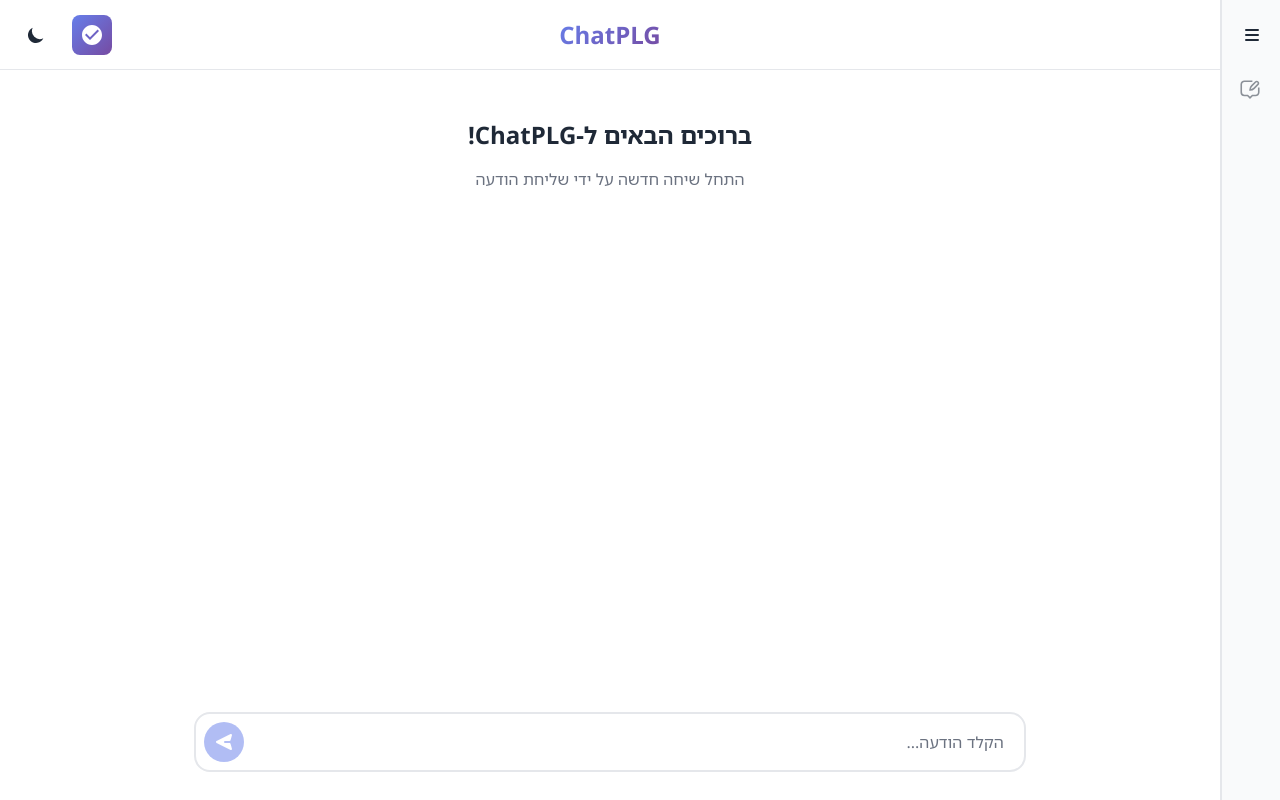
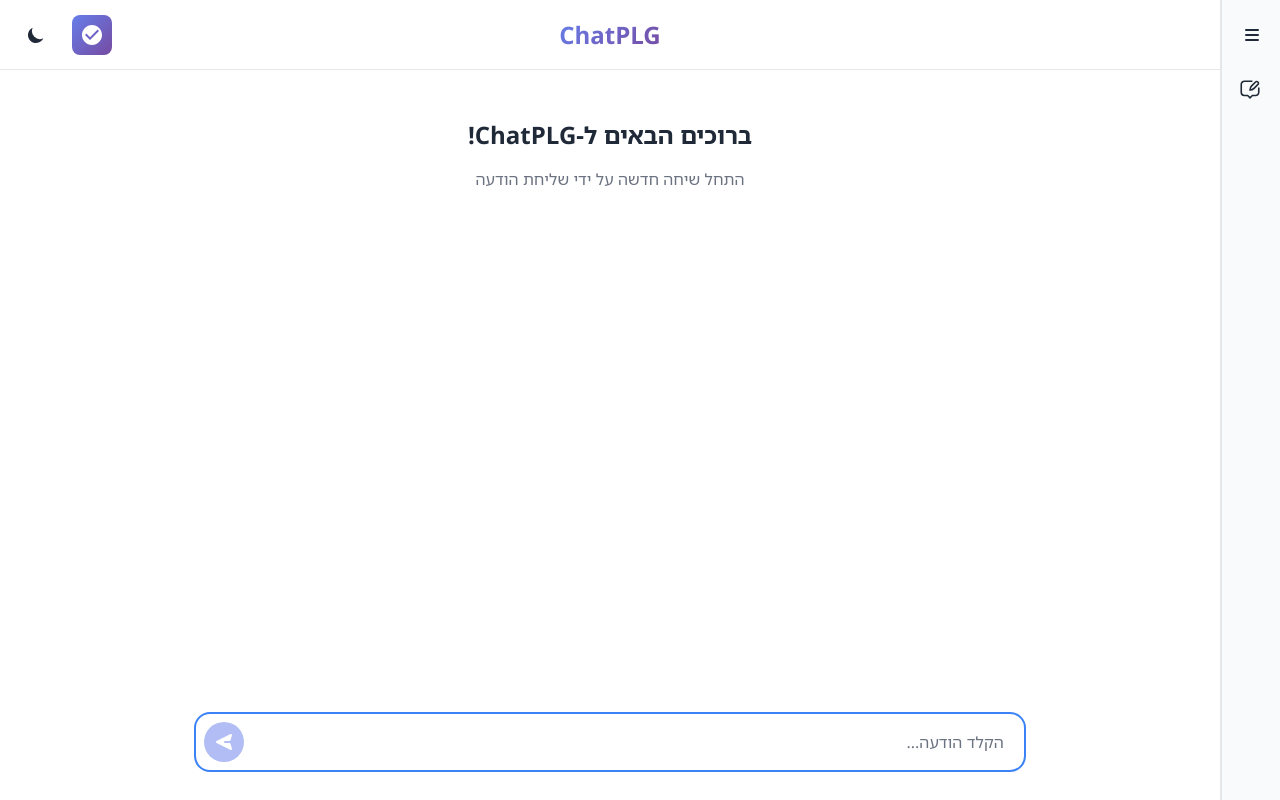
Before and after one commit to Kiloma-Advanced-Solutions/PLG_AI, a Next.js app: page / in a window 1280 px wide. Built offline with nearby package versions, Linux system fonts and the light colour scheme.

Commit message:
highlight the input field instead of disabling new chat icon

```diff
--- a/src/app/page.tsx
+++ b/src/app/page.tsx
@@ -1,6 +1,6 @@
 'use client';
 
-import { useState, useEffect } from 'react';
+import { useState, useEffect, useRef } from 'react';
 import HeaderComponent from '../components/header-component/header-component';
 import SidebarComponent from '../components/sidebar-component/sidebar-component';
 import ChatContainerComponent from '../components/chat-container-component/chat-container-component';
@@ -20,6 +20,9 @@ export default function Home() {
 
   // holds the state of the loading and waiting for the AI response
   const [isLoading, setIsLoading] = useState(false);
+
+  // ref to trigger input focus
+  const [shouldFocusInput, setShouldFocusInput] = useState(false);
 
   // Load conversations from localStorage on mount
   useEffect(() => {
@@ -58,9 +61,12 @@ export default function Home() {
   const createNewChat = () => {
     const currentConversation = getCurrentConversation();
 
-    // if the current conversation is empty, don't create a new chat and close sidebar
+    // if the current conversation is empty, focus the input field instead
     if (currentConversation && currentConversation.messages.length === 0) {
       setIsSidebarOpen(false);
+      setShouldFocusInput(true);
+      // Reset the focus trigger after a short delay
+      setTimeout(() => setShouldFocusInput(false), 100);
       return;
     }
 
@@ -170,7 +176,6 @@ export default function Home() {
   // get the current conversation and the sidebar conversations
   const currentConversation = getCurrentConversation();
   const sidebarConversations = conversations.filter(conv => conv.messages.length > 0);
-  const isNewChatDisabled = currentConversation ? currentConversation.messages.length === 0 : true;
 
   // render the main page
   return (
@@ -187,6 +192,7 @@ export default function Home() {
           onSendMessage={handleSendMessage}
           isLoading={isLoading}
           isSidebarOpen={isSidebarOpen}
+          shouldFocusInput={shouldFocusInput}
         />
       </main>
 
@@ -197,7 +203,6 @@ export default function Home() {
         onCreateNewChat={createNewChat}
         isOpen={isSidebarOpen}
         onToggle={() => setIsSidebarOpen(!isSidebarOpen)}
-        isNewChatDisabled={isNewChatDisabled}
       />
     </div>
   );
--- a/src/components/chat-container-component/chat-container-component.tsx
+++ b/src/components/chat-container-component/chat-container-component.tsx
@@ -12,6 +12,7 @@ type ChatContainerComponentProps = {
   onSendMessage: (message: string) => void;
   isLoading?: boolean;
   isSidebarOpen?: boolean;
+  shouldFocusInput?: boolean;
 };
 
 // the chat container component
@@ -19,7 +20,8 @@ export default function ChatContainerComponent({
   messages,
   onSendMessage,
   isLoading = false,
-  isSidebarOpen = false
+  isSidebarOpen = false,
+  shouldFocusInput = false
 }: ChatContainerComponentProps) {
     const messagesEndRef = useRef<HTMLDivElement>(null);
 
@@ -75,6 +77,7 @@ export default function ChatContainerComponent({
         <InputMessageContainer
           onSendMessage={onSendMessage}
           isLoading={isLoading}
+          shouldFocusInput={shouldFocusInput}
         />
       </div>
     );
--- a/src/components/header-component/header-component.module.css
+++ b/src/components/header-component/header-component.module.css
@@ -70,17 +70,13 @@
 
 .clickable {
   cursor: pointer;
-  transition: all 0.2s ease;
   user-select: none;
 }
 
-.clickable:hover {
-  transform: scale(1.05);
-  opacity: 0.8;
-}
+/* Removed hover and active states to prevent highlighting */
 
-.clickable:active {
-  transform: scale(0.95);
+.clickable:focus {
+  outline: none; /* Remove focus outline as well */
 }
 
 /* Mobile controls */
--- a/src/components/input-message-container/input-message-container.module.css
+++ b/src/components/input-message-container/input-message-container.module.css
@@ -15,6 +15,7 @@
   padding: 0.5rem;
   width: 70%;
   margin: 0 auto;
+  transition: all 0.3s ease;
 }
 
 /* input text area */
@@ -82,3 +83,30 @@
     width: 95%;
   }
 }
+
+/* Focus animation effect */
+.focusAnimation {
+  animation: focusPulse 0.6s ease-out;
+}
+
+@keyframes focusPulse {
+  0% {
+    transform: scale(1);
+    border-color: var(--border-color);
+  }
+  50% {
+    transform: scale(1.02);
+    border-color: #3b82f6;
+    box-shadow: 0 0 0 3px rgba(59, 130, 246, 0.2);
+  }
+  100% {
+    transform: scale(1);
+    border-color: #3b82f6;
+    box-shadow: 0 0 0 0 rgba(59, 130, 246, 0);
+  }
+}
+
+/* Keep blue border when focused */
+.inputWrapper:focus-within {
+  border-color: #3b82f6;
+}
--- a/src/components/input-message-container/input-message-container.tsx
+++ b/src/components/input-message-container/input-message-container.tsx
@@ -7,17 +7,20 @@ import styles from './input-message-container.module.css';
 type InputMessageContainerProps = {
   onSendMessage: (message: string) => void;
   isLoading?: boolean;
+  shouldFocusInput?: boolean;
 };
 
 // the input message container component
 export default function InputMessageContainer({
   onSendMessage,
-  isLoading = false
+  isLoading = false,
+  shouldFocusInput = false
 }: InputMessageContainerProps) {
 
   // the state of the input value
   const [inputValue, setInputValue] = useState('');
   const inputRef = useRef<HTMLTextAreaElement>(null);
+  const [isFocusAnimating, setIsFocusAnimating] = useState(false);
 
   // Function to handle the submission of the message
   const handleSubmit = (e: React.FormEvent) => {
@@ -58,9 +61,22 @@ export default function InputMessageContainer({
     }
   }, [isLoading]);
 
+  // Handle focus animation when shouldFocusInput changes
+  useEffect(() => {
+    if (shouldFocusInput && inputRef.current) {
+      inputRef.current.focus();
+      setIsFocusAnimating(true);
+
+      // Remove animation class after animation completes
+      setTimeout(() => {
+        setIsFocusAnimating(false);
+      }, 600);
+    }
+  }, [shouldFocusInput]);
+
   return (
     <form className={styles.inputContainer} onSubmit={handleSubmit}>
-      <div className={styles.inputWrapper}>
+      <div className={`${styles.inputWrapper} ${isFocusAnimating ? styles.focusAnimation : ''}`}>
         <textarea
           ref={inputRef} // the ref to the textarea element
           value={inputValue}
--- a/src/components/new-chat-button-component/new-chat-button-component.module.css
+++ b/src/components/new-chat-button-component/new-chat-button-component.module.css
@@ -29,8 +29,8 @@
   transform: scale(1.05);
 }
 
-.newChatIconButton:active {
-  transform: scale(0.95);
+.newChatIconButton:focus {
+  outline: none; /* Remove focus outline as well */
 }
 
 .newChatIconButton:disabled {
--- a/src/components/new-chat-button-component/new-chat-button-component.tsx
+++ b/src/components/new-chat-button-component/new-chat-button-component.tsx
@@ -6,21 +6,18 @@ import styles from './new-chat-button-component.module.css';
 type NewChatButtonComponentProps = {
   onClick: () => void;
   isOpen: boolean;
-  disabled: boolean;
 };
 
 // function to render the NewChatButtonSidebarComponent component
 export default function NewChatButtonComponent({
   onClick,
-  isOpen,
-  disabled
+  isOpen
 }: NewChatButtonComponentProps) {
   return (
     <div className={`${styles.newChatIconSectionWrapper} ${isOpen ? styles.open : ''}`}>
       <button
         className={styles.newChatIconButton}
         onClick={onClick}
-        disabled={disabled}
         aria-label="Create new chat"
       >
         <div className={styles.newChatIconIcon}>
--- a/src/components/sidebar-component/sidebar-component.tsx
+++ b/src/components/sidebar-component/sidebar-component.tsx
@@ -13,7 +13,6 @@ type SidebarComponentProps = {
   onCreateNewChat: () => void;
   isOpen: boolean;
   onToggle: () => void;
-  isNewChatDisabled: boolean;
 };
 
 // function to render the SidebarComponent component
@@ -23,8 +22,7 @@ export default function SidebarComponent({
   onConversationSelect,
   onCreateNewChat,
   isOpen,
-  onToggle,
-  isNewChatDisabled
+  onToggle
 }: SidebarComponentProps) {
   return (
     <div className={`${styles.sidebar} ${isOpen ? styles.open : ''}`}>
@@ -45,7 +43,6 @@ export default function SidebarComponent({
       <NewChatButtonComponent
         onClick={onCreateNewChat}
         isOpen={isOpen}
-        disabled={isNewChatDisabled}
       />
 
       {isOpen ? (
```
